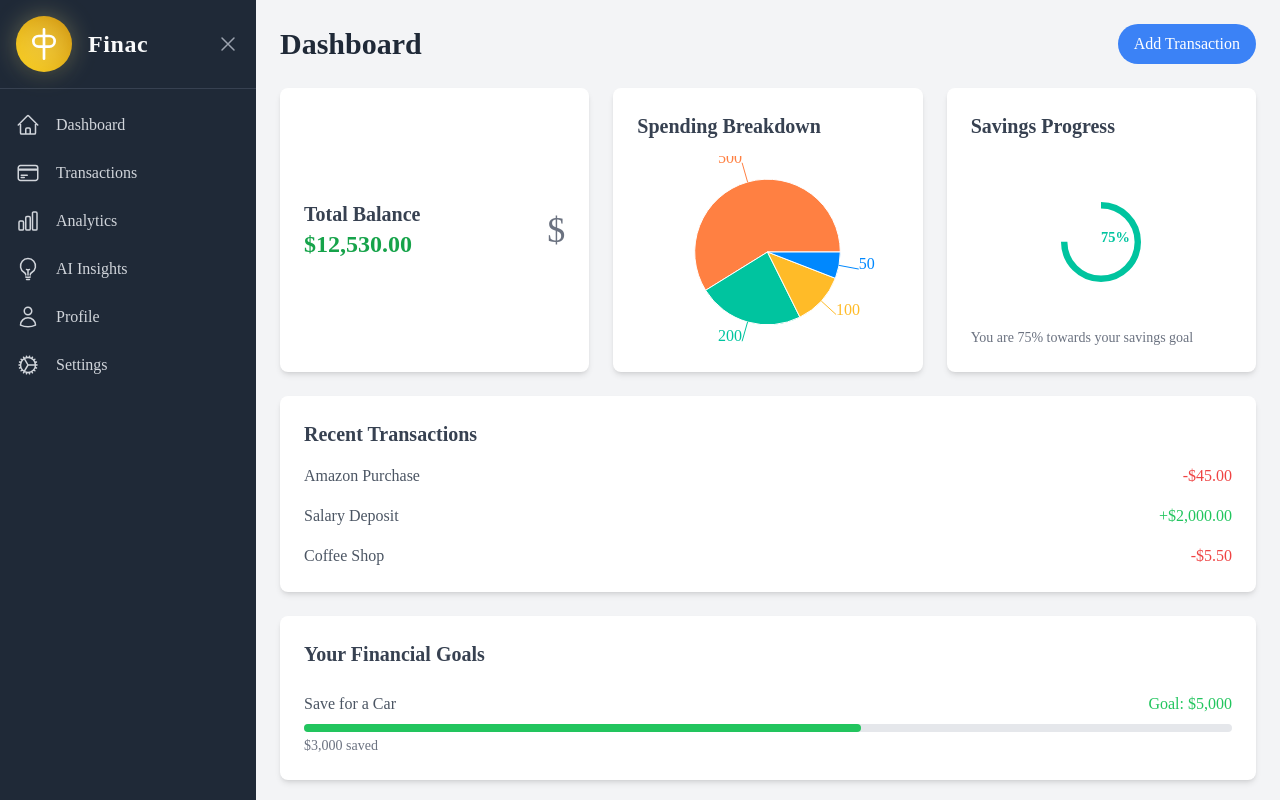
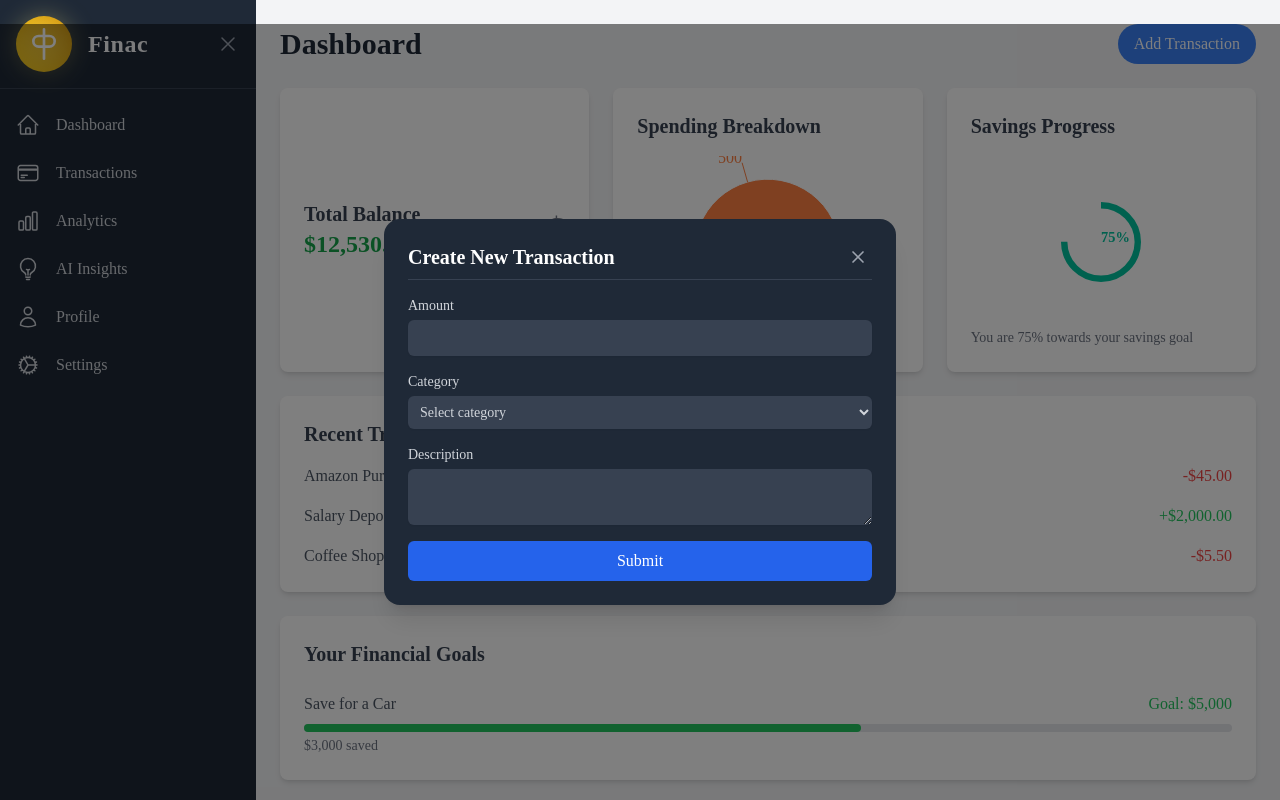
Before and after one commit to Dev-Puneet-V/Finance, a React app in the folder client/: page /home/dashboard in a window 1280 px wide. Both pictures are taken after a click on the button "Add Transaction". Built offline with nearby package versions, Linux system fonts and the light colour scheme; the HTML template or start-up script is replaced by a standard one.

Commit message:
add create transaction

```diff
--- a/client/package.json
+++ b/client/package.json
@@ -15,6 +15,8 @@
     "@tanstack/react-table": "^8.20.6",
     "axios": "^1.7.9",
     "formik": "^2.4.6",
+    "framer-motion": "^12.0.5",
+    "lucide-react": "^0.474.0",
     "react": "^18.3.1",
     "react-circular-progressbar": "^2.1.0",
     "react-datepicker": "^7.6.0",
@@ -23,7 +25,8 @@
     "react-redux": "^9.2.0",
     "react-router-dom": "^7.1.1",
     "react-toastify": "^11.0.2",
-    "recharts": "^2.15.0"
+    "recharts": "^2.15.0",
+    "yup": "^1.6.1"
   },
   "devDependencies": {
     "@eslint/js": "^9.17.0",
--- /dev/null
+++ b/client/src/components/CreateTransaction.tsx
@@ -0,0 +1,144 @@
+import { useFormik } from "formik";
+import Modal from "./Modal";
+import * as Yup from "yup";
+import { CirclesWithBar } from "react-loader-spinner";
+import { useDispatch, useSelector } from "react-redux";
+import { createTransaction, setInitState } from "../utils/slices/transaction";
+import { AppDispatch, RootState } from "../utils/store";
+import { useEffect, useState } from "react";
+import { toast } from "react-toastify";
+interface CreateTranactionProps {
+  onClose: () => void;
+}
+const CreateTransaction: React.FC<CreateTranactionProps> = ({onClose}) => {
+  const dispatch = useDispatch<AppDispatch>();
+  const { loading, error } = useSelector((state: RootState) => state.transaction);
+
+  const formik = useFormik({
+    initialValues: {
+      amount: "",
+      category: "",
+      description: "",
+    },
+    validationSchema: Yup.object({
+      amount: Yup.number()
+        .min(1, "Amount must be greater than 0")
+        .required("Amount is required"),
+      category: Yup.string()
+        .oneOf(["credit", "debit"], "Invalid category")
+        .required("Category is required"),
+      description: Yup.string().required("Description is required"),
+    }),
+    onSubmit: (values) => {
+      dispatch(createTransaction(values));
+    },
+  });
+  useEffect(() => {
+    if (loading === "loaded") {
+      toast.success(`Trasaction created successfully😊`)
+      dispatch(setInitState())
+      onClose();
+    } else if (error) {
+      toast.error("Transaction creation failed🥲")
+      dispatch(setInitState());
+    }
+  }, [loading]);
+  return (
+    <Modal isOpen={true} onClose={onClose} title="Create New Transaction">
+      <form onSubmit={formik.handleSubmit} className="space-y-4">
+        <div>
+          <label className="block text-sm font-medium text-gray-300">
+            Amount
+          </label>
+          <input
+            type="number"
+            name="amount"
+            onChange={formik.handleChange}
+            onBlur={formik.handleBlur}
+            value={formik.values.amount}
+            className={`p-2 mt-1 block w-full rounded-md bg-gray-700 text-gray-300 border-gray-600 focus:ring-blue-500 focus:border-blue-500 shadow-sm sm:text-sm ${
+              formik.touched.amount && formik.errors.amount
+                ? "border-red-500"
+                : ""
+            }`}
+          />
+          {formik.touched.amount && formik.errors.amount ? (
+            <p className="mt-2 text-sm text-red-600">{formik.errors.amount}</p>
+          ) : null}
+        </div>
+
+        <div>
+          <label className="block text-sm font-medium text-gray-300">
+            Category
+          </label>
+          <select
+            name="category"
+            onChange={formik.handleChange}
+            onBlur={formik.handleBlur}
+            value={formik.values.category}
+            className={`p-2 mt-1 block w-full rounded-md bg-gray-700 text-gray-300 border-gray-600 focus:ring-blue-500 focus:border-blue-500 shadow-sm sm:text-sm ${
+              formik.touched.category && formik.errors.category
+                ? "border-red-500"
+                : ""
+            }`}
+          >
+            <option value="" label="Select category" />
+            <option value="credit" label="Credit" />
+            <option value="debit" label="Debit" />
+          </select>
+          {formik.touched.category && formik.errors.category ? (
+            <p className="mt-2 text-sm text-red-600">
+              {formik.errors.category}
+            </p>
+          ) : null}
+        </div>
+
+        <div>
+          <label className="block text-sm font-medium text-gray-300">
+            Description
+          </label>
+          <textarea
+            name="description"
+            onChange={formik.handleChange}
+            onBlur={formik.handleBlur}
+            value={formik.values.description}
+            className={`p-2 mt-1 block w-full rounded-md bg-gray-700 text-gray-300 border-gray-600 focus:ring-blue-500 focus:border-blue-500 shadow-sm sm:text-sm ${
+              formik.touched.description && formik.errors.description
+                ? "border-red-500"
+                : ""
+            }`}
+          />
+          {formik.touched.description && formik.errors.description ? (
+            <p className="mt-2 text-sm text-red-600">
+              {formik.errors.description}
+            </p>
+          ) : null}
+        </div>
+
+        <button
+          type="submit"
+          disabled={loading === "loading"}
+          className="mt-4 w-full rounded-md bg-blue-600 px-4 py-2 text-white hover:bg-blue-700 focus:outline-none flex items-center justify-center gap-3"
+        >
+          {loading === "loading" && (
+            <CirclesWithBar
+              height="25"
+              width="25"
+              color="#ffffff"
+              outerCircleColor="#ffffff"
+              innerCircleColor="#ffffff"
+              barColor="#ffffff"
+              ariaLabel="circles-with-bar-loading"
+              wrapperStyle={{}}
+              wrapperClass=""
+              visible={true}
+            />
+          )}
+          <p>{loading === "loading" ? "Processing" : "Submit"}</p>
+        </button>
+      </form>
+    </Modal>
+  );
+};
+
+export { CreateTransaction };
--- /dev/null
+++ b/client/src/components/Modal.tsx
@@ -0,0 +1,39 @@
+import React from "react";
+import { motion } from "framer-motion";
+import { X } from "lucide-react";
+
+interface ModalProps {
+  isOpen: boolean;
+  onClose: () => void;
+  title?: string;
+  children?: React.ReactNode;
+}
+
+const Modal: React.FC<ModalProps> = ({ isOpen, onClose, title, children }) => {
+  if (!isOpen) return null;
+
+  return (
+    <div className="fixed inset-0 z-50 flex items-center justify-center bg-black bg-opacity-50">
+      <motion.div
+        initial={{ opacity: 0, scale: 0.9 }}
+        animate={{ opacity: 1, scale: 1 }}
+        exit={{ opacity: 0, scale: 0.9 }}
+        className="relative w-full max-w-lg rounded-2xl bg-gray-800 p-6 shadow-xl"
+      >
+        <div className="flex justify-between items-center border-b border-gray-700 pb-2">
+          <h2 className="text-xl font-semibold text-white">{title}</h2>
+          <button
+            onClick={onClose}
+            className="p-1 text-gray-400 hover:text-gray-200 focus:outline-none"
+          >
+            <X className="w-5 h-5" />
+          </button>
+        </div>
+
+        <div className="mt-4 text-gray-300">{children}</div>
+      </motion.div>
+    </div>
+  );
+};
+
+export default Modal;
--- a/client/src/pages/Dashboard.tsx
+++ b/client/src/pages/Dashboard.tsx
@@ -1,6 +1,8 @@
-import React from "react";
+import React, { useState } from "react";
 import { PieChart, Pie, Cell, ResponsiveContainer } from "recharts"; // Chart library
 import { CircularProgressbar } from "react-circular-progressbar"; // Circular progress bar
+import Modal from "../components/Modal";
+import { CreateTransaction } from "../components/CreateTransaction";
 
 // Example data for charts and progress
 const data = [
@@ -11,12 +13,16 @@ const data = [
 ];
 
 const Dashboard: React.FC = () => {
+  const [transactionModalStatus, setTransactionModalStatus] = useState(false);
+  const handleCreateTransactionModal = () => {
+    setTransactionModalStatus(!transactionModalStatus);
+  }
   return (
     <div className="space-y-6">
       {/* Header Section */}
       <div className="flex justify-between items-center">
         <h2 className="text-3xl font-bold text-gray-800">Dashboard</h2>
-        <button className="bg-blue-500 text-white py-2 px-4 rounded-full hover:bg-blue-600 transition duration-200">
+        <button className="bg-blue-500 text-white py-2 px-4 rounded-full hover:bg-blue-600 transition duration-200" onClick={handleCreateTransactionModal}>
           Add Transaction
         </button>
       </div>
@@ -131,6 +137,10 @@ const Dashboard: React.FC = () => {
           <p className="text-sm text-gray-500 mt-1">$3,000 saved</p>
         </div>
       </div>
+      {/* <Modal isOpen={transactionModalStatus} onClose={handleCreateTransactionModal}>
+        <div>Hello</div>
+      </Modal> */}
+      {transactionModalStatus && <CreateTransaction onClose={handleCreateTransactionModal} />}
     </div>
   );
 };
--- a/client/src/pages/Transactions.tsx
+++ b/client/src/pages/Transactions.tsx
@@ -68,7 +68,11 @@ const Transactions: React.FC = () => {
         />
         <Table
           columns={["description", "date", "amount"]}
-          data={filteredTransactions.map((transaction) => ({
+          data={filteredTransactions.
+            sort((a, b) => {
+              return new Date(b.date).getTime() - new Date(a.date).getTime();
+            })
+            .map((transaction) => ({
               description: transaction.description,
               date:
                 transaction.date.toString().split("T")[0] +
--- a/client/src/utils/filterTransaction.ts
+++ b/client/src/utils/filterTransaction.ts
@@ -28,7 +28,7 @@ export const filterTransactions = (
       const transactionDate = new Date(transaction.date).getTime();
       const startDate = new Date(dateStart).getTime();
       const endDate = new Date(dateEnd).getTime();
-
+      // console.log(transactionDate, startDate, endDate);
       if (transactionDate < startDate || transactionDate > endDate) {
         return false;
       }
--- a/client/src/utils/slices/transaction.ts
+++ b/client/src/utils/slices/transaction.ts
@@ -22,8 +22,8 @@ export const getTransactionHistory = createAsyncThunk(
 );
 
 export const createTransaction = createAsyncThunk(
-  "tranaction/getHistory",
-  async (data, thunkAPI) => {
+  "transaction/createTransaction",
+  async (data: any, thunkAPI) => {
     try {
       const response = await axios.post(
         "http://localhost:3000/api/transaction",
@@ -46,10 +46,10 @@ export const createTransaction = createAsyncThunk(
 
 const initialState: any = {
   currentPageNumber: 1,
-  transactionCountPerPage: 20,
+  transactionCountPerPage: 10000,
   totalPages: -1,
   transactions: [],
-  loading: false,
+  loading: null,
   error: null,
 };
 
@@ -63,17 +63,21 @@ const transactionSlice = createSlice({
     setTransactionCountPerPage: (state, action: PayloadAction<number>) => {
       state.transactionCountPerPage = action.payload;
     },
+    setInitState: (state) => {
+      state.loading = null;
+      state.error = null;
+    },
   },
   extraReducers: (builder) => {
     builder
       .addCase(getTransactionHistory.pending, (state) => {
-        state.loading = true;
+        state.loading = "loading";
         state.error = null;
       })
       .addCase(
         getTransactionHistory.fulfilled,
         (state, action: PayloadAction<any>) => {
-          state.loading = false;
+          state.loading = null;
           state.error = null;
           state.transactions = [...state.transactions, ...action.payload];
         }
@@ -81,29 +85,30 @@ const transactionSlice = createSlice({
       .addCase(
         getTransactionHistory.rejected,
         (state, action: PayloadAction<any>) => {
-          state.loading = false;
+          state.loading = null;
           state.error = action.payload;
         }
       )
       .addCase(createTransaction.pending, (state) => {
-        state.loading = true;
+        state.loading = "loading";
         state.error = null;
       })
-      .addCase(createTransaction.fulfilled, (state) => {
-        state.loading = false;
+      .addCase(createTransaction.fulfilled, (state, action) => {
+        state.loading = "loaded";
         state.error = null;
+        state.transactions = [action.payload?.data, ...state.transactions];
       })
       .addCase(
         createTransaction.rejected,
         (state, action: PayloadAction<any>) => {
-          state.loading = false;
+          state.loading = null;
           state.error = action.payload;
         }
       );
   },
 });
 
-export const { setPageNumber, setTransactionCountPerPage } =
+export const { setPageNumber, setTransactionCountPerPage, setInitState } =
   transactionSlice.actions;
 
 export default transactionSlice.reducer;
--- a/client/src/utils/slices/user.ts
+++ b/client/src/utils/slices/user.ts
@@ -7,6 +7,7 @@ const initialState: UserState = {
   isVerified: false,
   loading: false,
   error: null,
+  recentTransactions: []
 };
 
 export const signUpUser = createAsyncThunk(
--- a/client/src/utils/types.ts
+++ b/client/src/utils/types.ts
@@ -11,6 +11,7 @@ interface UserState {
   name: string;
   email: string;
   isVerified: boolean;
+  recentTransactions: [];
   loading: boolean;
   error: string | null;
 }
```
Also changed, not shown: client/src/components/Table.tsx (+18 -5 lines), client/src/components/TransactionHeader.tsx (+8 -12 lines), 2 other files (tests, documents, lock files or other folders). Lines whose indentation alone changed are shown as unchanged.
